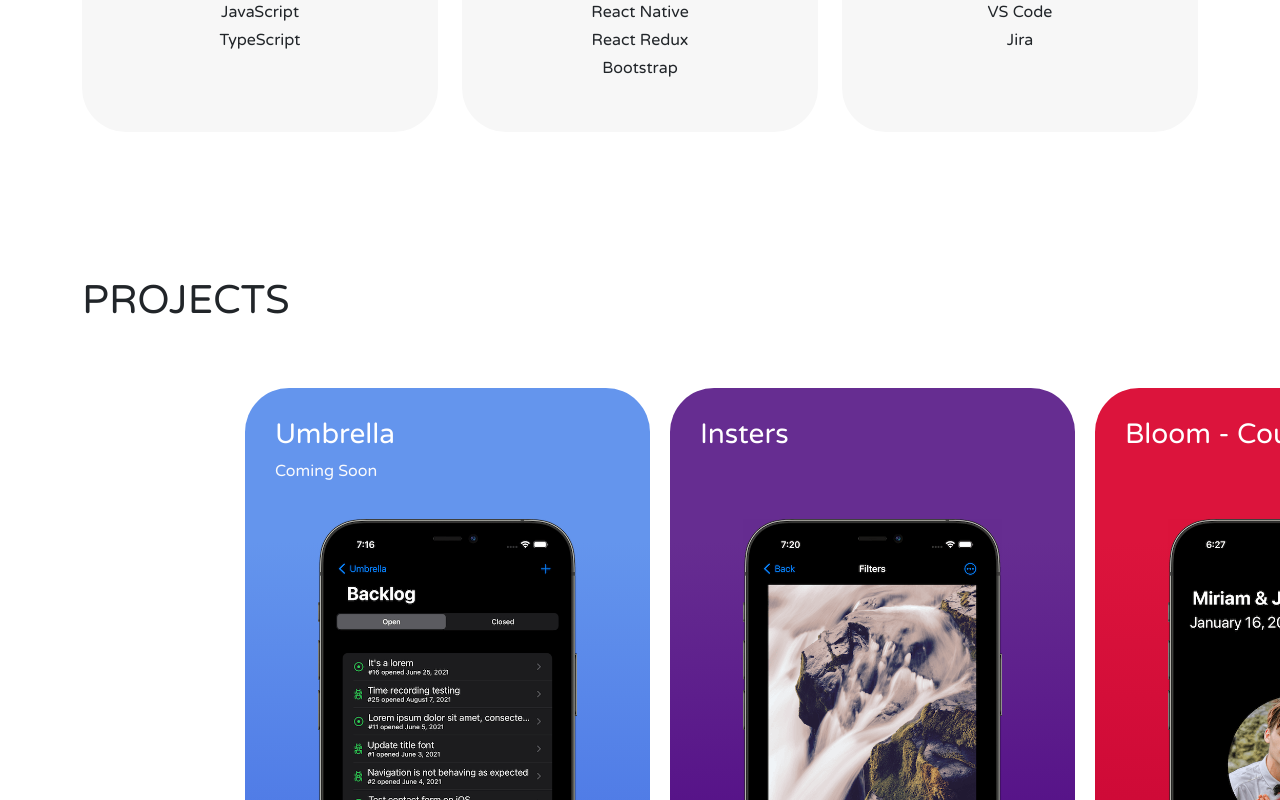
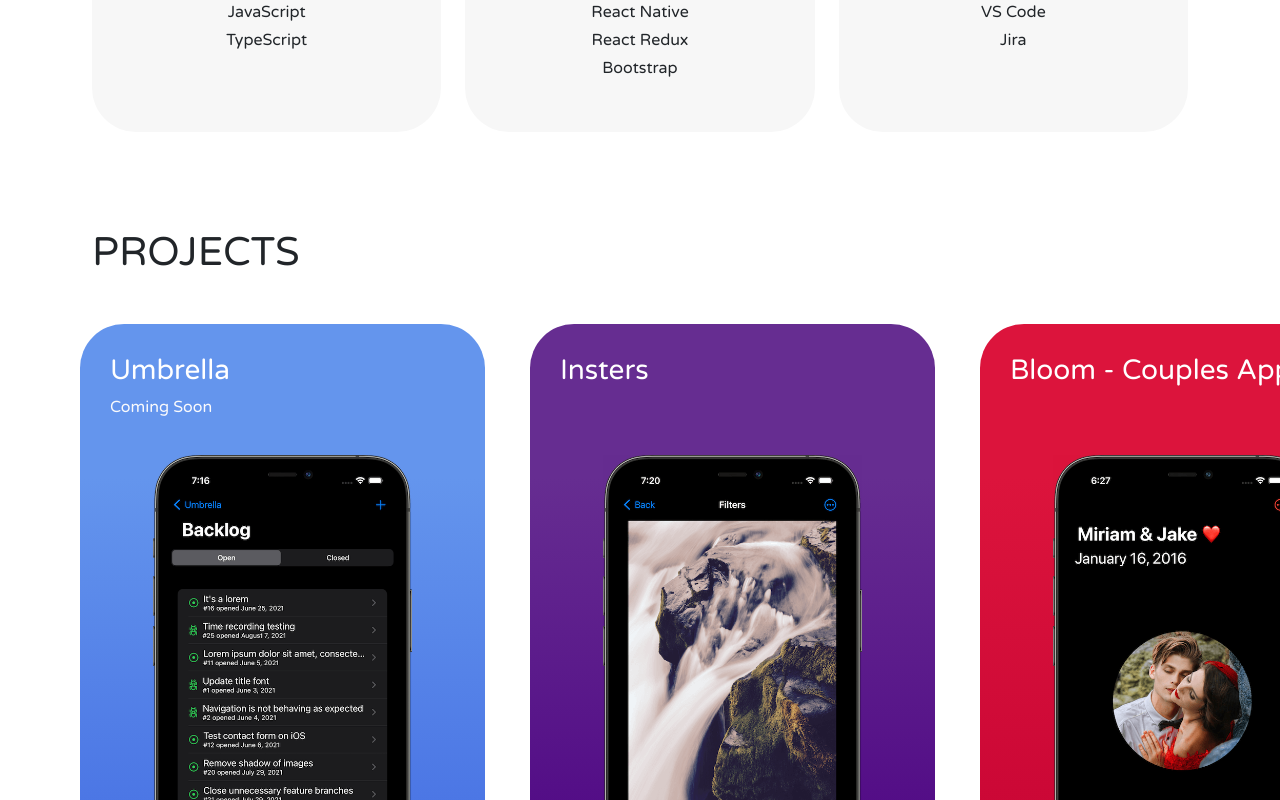
Before and after one commit to Hebrasco/hebrasco.github.io, a React (Create React App) app: page /#/ in a window 1280 px wide. Shown: the part 1440-2240 px from the top of the page. Built offline with nearby package versions, Linux system fonts and the light colour scheme.

Commit message:
💄 Update slider styles to grid

```diff
--- a/src/assets/styles/bootstrap-overrides.css
+++ b/src/assets/styles/bootstrap-overrides.css
@@ -142,3 +142,9 @@
 .toast-header .btn-close {
   margin-right: 0;
 }
+
+.container {
+  width: unset;
+  max-width: unset;
+  margin: 0px calc(50vw - min(1680px, 87.5vw) / 2) !important;
+}
--- a/src/pages/Home/components/Projects/components/Preview/index.module.css
+++ b/src/pages/Home/components/Projects/components/Preview/index.module.css
@@ -1,7 +1,3 @@
-.preview-container {
-  height: 100%;
-}
-
 .preview-content-container {
   padding: 30px;
   height: 100%;
--- a/src/pages/Home/components/Projects/components/Preview/index.tsx
+++ b/src/pages/Home/components/Projects/components/Preview/index.tsx
@@ -14,15 +14,13 @@
 
 interface Props {
   project: Project
-  hasMarginRight: boolean
 }
 
-export function Preview({ project, hasMarginRight }: Props): JSX.Element {
+export function Preview({ project }: Props): JSX.Element {
   const [isDetailShown, setIsDetailShown] = useState<boolean>(false)
   const navigate = useNavigate()
   const { isXs, isSm } = useWindowSize()
   const isMobile = isXs || isSm
-
   const width = isMobile
     ? PROJECT_CONTAINER_SIZE.xs.width
     : PROJECT_CONTAINER_SIZE.md.width
@@ -41,25 +39,6 @@
 
   return (
     <div
-      style={{
-        width: `calc(${width}px + 1.5rem)`,
-        height,
-        scrollSnapAlign: conditionalStyle(isMobile, 'center', 'start'),
-      }}
-    >
-      <div
-        className={styles['preview-container']}
-        style={{
-          transform: conditionalStyle(
-            isMobile,
-            'translateX(12px)',
-            'translateX(245px)'
-          ),
-          marginRight: conditionalStyle(hasMarginRight, '20px', '60px'),
-          width,
-        }}
-      >
-        <div
       className={`rounded ${
         styles['preview-content-container']
       } ${conditionalStyle(
@@ -69,13 +48,14 @@
       style={{
         backgroundColor: project.previewColors.backgroundGradient.end,
         background: `linear-gradient(180deg,${project.previewColors.backgroundGradient.start} 20%, ${project.previewColors.backgroundGradient.end} 80%)`,
+        width,
+        height,
+        scrollSnapAlign: conditionalStyle(isMobile, 'center', 'start'),
       }}
       onClick={handleNavigateToDetails}
     >
       <div className="mb-auto">
-            <h3 style={{ color: project.previewColors.title }}>
-              {project.name}
-            </h3>
+        <h3 style={{ color: project.previewColors.title }}>{project.name}</h3>
         <ComingSoon
           isComingSoon={project.isComingSoon}
           color={project.previewColors.subtitle}
@@ -107,7 +87,5 @@
         isDetailShown={isDetailShown}
       />
     </div>
-      </div>
-    </div>
   )
 }
--- a/src/pages/Home/components/Projects/components/ProjectBadge/index.tsx
+++ b/src/pages/Home/components/Projects/components/ProjectBadge/index.tsx
@@ -14,7 +14,7 @@
 export function ProjectBadge({ skill, colors }: Props): JSX.Element {
   return (
     <span
-      className={`${styles['badge']} py-2 px-3 mb-3`}
+      className={`${styles['badge']} py-2 px-3`}
       style={{
         backgroundColor: colors?.background,
         color: colors?.foreground,
--- a/src/pages/Home/components/Projects/index.module.css
+++ b/src/pages/Home/components/Projects/index.module.css
@@ -1,9 +1,41 @@
 .preview-scroll-container {
-  overflow: hidden;
+  position: relative;
+  overflow-x: scroll;
+  scrollbar-width: none;
+  scroll-snap-type: x mandatory;
+  scroll-padding: calc(50vw - min(1680px, 87.5vw) / 2);
+  padding: 10px 0;
+  margin: -10px 0;
 }
 
 .preview-container {
-  overflow-x: scroll;
-  scroll-snap-type: x mandatory;
-  overscroll-behavior-x: contain;
+  overflow: visible;
+  --gallery-column-gap: 45px;
+  display: grid;
+  grid-template-rows: repeat(1, auto);
+  grid-template-columns: max-content;
+  grid-auto-flow: column;
+  grid-column-gap: var(--gallery-column-gap);
+  column-gap: var(--gallery-column-gap);
+  grid-row-gap: 0px;
+  row-gap: 0px;
+  width: -moz-fit-content;
+  width: fit-content;
+  scrollbar-width: none;
 }
+
+.preview-container-card-set {
+  display: grid;
+  grid-template-rows: repeat(1, auto);
+  grid-template-columns: max-content;
+  grid-auto-flow: column;
+  grid-column-gap: var(--gallery-column-gap);
+  column-gap: var(--gallery-column-gap);
+  grid-row-gap: 0px;
+  row-gap: 0px;
+  width: -moz-fit-content;
+  width: fit-content;
+  margin: 0;
+  list-style: none;
+  padding: 0px calc(50vw - min(1680px, 87.5vw) / 2);
+}
--- a/src/pages/Home/components/Projects/index.tsx
+++ b/src/pages/Home/components/Projects/index.tsx
@@ -3,43 +3,23 @@
 import React from 'react'
 import { Container } from 'react-bootstrap'
 import { Preview } from 'pages/Home/components/Projects/components/Preview'
-import { useWindowSize } from 'hooks'
-import {
-  PROJECT_CONTAINER_SIZE,
-  PROJECT_CONTAINER_HEIGHT_OFFSET,
-} from 'pages/Home/components/Projects/constants'
 
 import styles from './index.module.css'
 
 export function Projects(): JSX.Element {
-  const { isXs, isSm } = useWindowSize()
-  const height =
-    isXs || isSm
-      ? PROJECT_CONTAINER_SIZE.xs.height
-      : PROJECT_CONTAINER_SIZE.md.height
-
   return (
     <Container fluid className="p-0">
       <Container className="mt-5 navbar-spacer">
         <Section lg title="Projects" anchor={ROUTES.projects}></Section>
       </Container>
       <div>
-        <div
-          className={styles['preview-scroll-container']}
-          style={{
-            height: `${height + PROJECT_CONTAINER_HEIGHT_OFFSET}px`,
-          }}
-        >
-          <div
-            className={`d-flex flex-row flex-nowrap pt-3 pb-5 ${styles['preview-container']}`}
-          >
-            {PROJECTS.map((project, index) => (
-              <Preview
-                project={project}
-                key={`project-${project.name}`}
-                hasMarginRight={index !== PROJECTS.length - 1}
-              />
-            ))}
+        <div className={styles['preview-scroll-container']}>
+          <div className={styles['preview-container']}>
+            <div className={styles['preview-container-card-set']}>
+              {PROJECTS.map((project) => (
+                <Preview project={project} key={`project-${project.name}`} />
+              ))}
+            </div>
           </div>
         </div>
       </div>
--- a/src/pages/Project/components/Badges.tsx
+++ b/src/pages/Project/components/Badges.tsx
@@ -13,7 +13,7 @@
 
 export function Badges({ languages, frameworks, colors }: Props): JSX.Element {
   return (
-    <div className="d-flex flex-wrap mt-4 mb-1" style={{ gap: '0 1rem' }}>
+    <div className="d-flex flex-wrap mt-4" style={{ gap: '1rem' }}>
       {languages.map((language: any) => (
         <Badge
           colors={colors}
--- a/src/pages/Project/index.tsx
+++ b/src/pages/Project/index.tsx
@@ -46,7 +46,7 @@
             />
           </Col>
         </Row>
-        <div className="p-5 bg-light my-5 rounded d-flex">
+        <div className="p-5 bg-light rounded d-flex">
           <Row>
             <Col md={6} className="d-flex flex-column">
               <Col className="d-flex d-md-none mt-4 mb-5">
@@ -89,49 +89,22 @@
           </Row>
         </div>
       </Container>
-      <Container fluid className="p-0">
-        <div>
-          <div
-            className={projectStyles['preview-scroll-container']}
-            style={{
-              height: `${height + PROJECT_CONTAINER_HEIGHT_OFFSET}px`,
-            }}
-          >
-            <div
-              className={`d-flex flex-row flex-nowrap pt-3 pb-5 ${projectStyles['preview-container']}`}
-            >
+      <Container fluid className="p-0 my-5">
+        <div className={projectStyles['preview-scroll-container']}>
+          <div className={projectStyles['preview-container']}>
+            <div className={projectStyles['preview-container-card-set']}>
               {project.features.map((feature, index) => (
                 <div
+                  className={`rounded ${previewStyles['preview-content-container']} bg-light`}
                   style={{
-                    width: `calc(${width}px + 1.5rem)`,
+                    justifyContent: 'flex-start',
+                    width,
                     height,
                     scrollSnapAlign: conditionalStyle(
                       isMobile,
                       'center',
                       'start'
                     ),
-                  }}
-                >
-                  <div
-                    className={previewStyles['preview-container']}
-                    style={{
-                      transform: conditionalStyle(
-                        isMobile,
-                        'translateX(12px)',
-                        'translateX(245px)'
-                      ),
-                      marginRight: conditionalStyle(
-                        index === project.tasks.length - 1,
-                        '20px',
-                        '60px'
-                      ),
-                      width,
-                    }}
-                  >
-                    <div
-                      className={`rounded ${previewStyles['preview-content-container']} bg-light`}
-                      style={{
-                        justifyContent: 'flex-start',
                   }}
                 >
                   <i
@@ -149,8 +122,6 @@
                   </p>
                   <p>{feature.description}</p>
                 </div>
-                  </div>
-                </div>
               ))}
             </div>
           </div>
```
Lines whose indentation alone changed are shown as unchanged.
